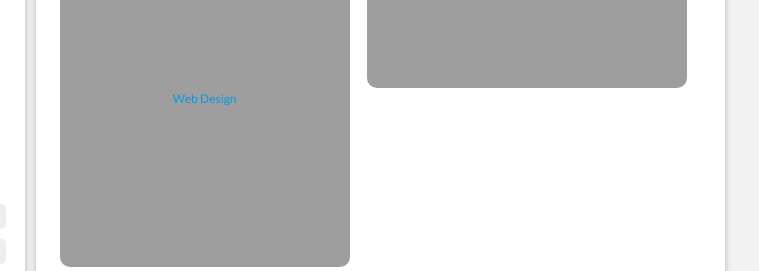
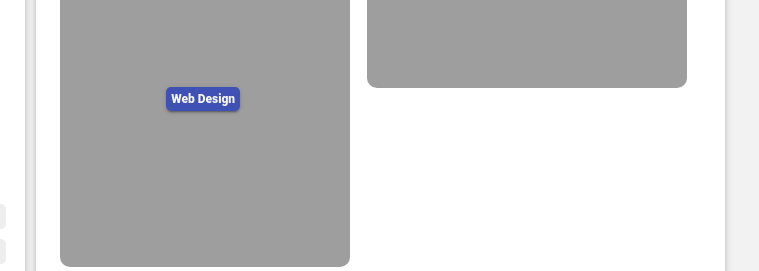
Before and after one commit to FredPizarro/FredPizarro.github.io, a plain HTML site: page index.html in a window 1280 px wide. Shown: the part 351-622 px from the top of the page, 374-1133 px from the left. Drawn offline with Linux system fonts and the light colour scheme; grey boxes are pictures that could not be loaded.

Commit message:
edit text

```diff
--- a/css/styles.css
+++ b/css/styles.css
@@ -574,6 +574,17 @@ body {
 #test4 {
   height: 772px;
 }
+.wd_text {
+  margin: 0px;
+  margin-left: -3px;
+  padding: 5px;
+  background: #3F51B5;
+  color: #F5F5F5;
+  border-radius: 5px;
+  text-align: center;
+  font-family: "Roboto Black", sans-serif;
+  box-shadow: 0 2px 2px 0 rgba(0, 0, 0, 0.14), 0 1px 5px 0 rgba(0, 0, 0, 0.12), 0 3px 1px -2px rgba(0, 0, 0, 0.2);
+}
 /* The Modal (background) */
 .modal {
   display: none;
```
